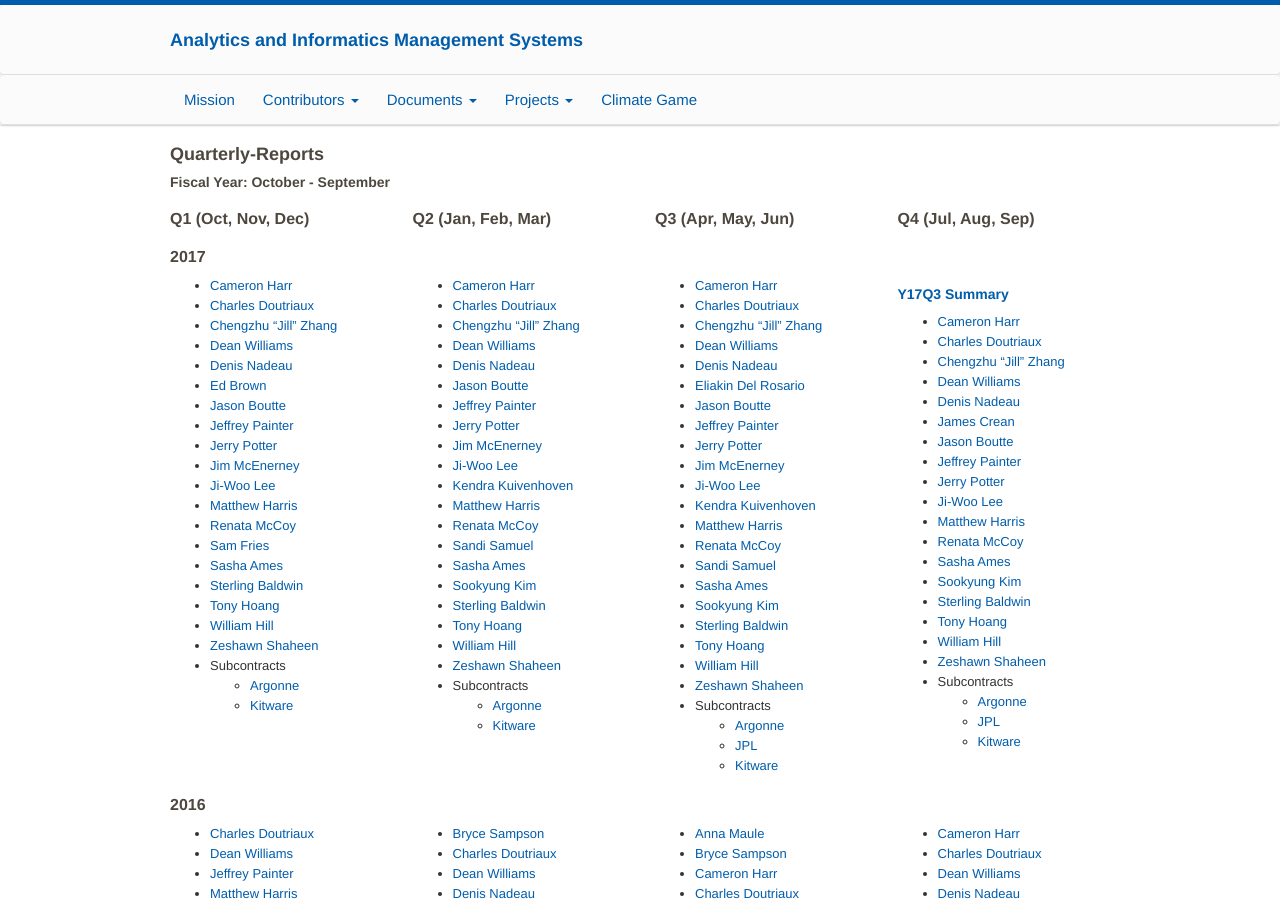
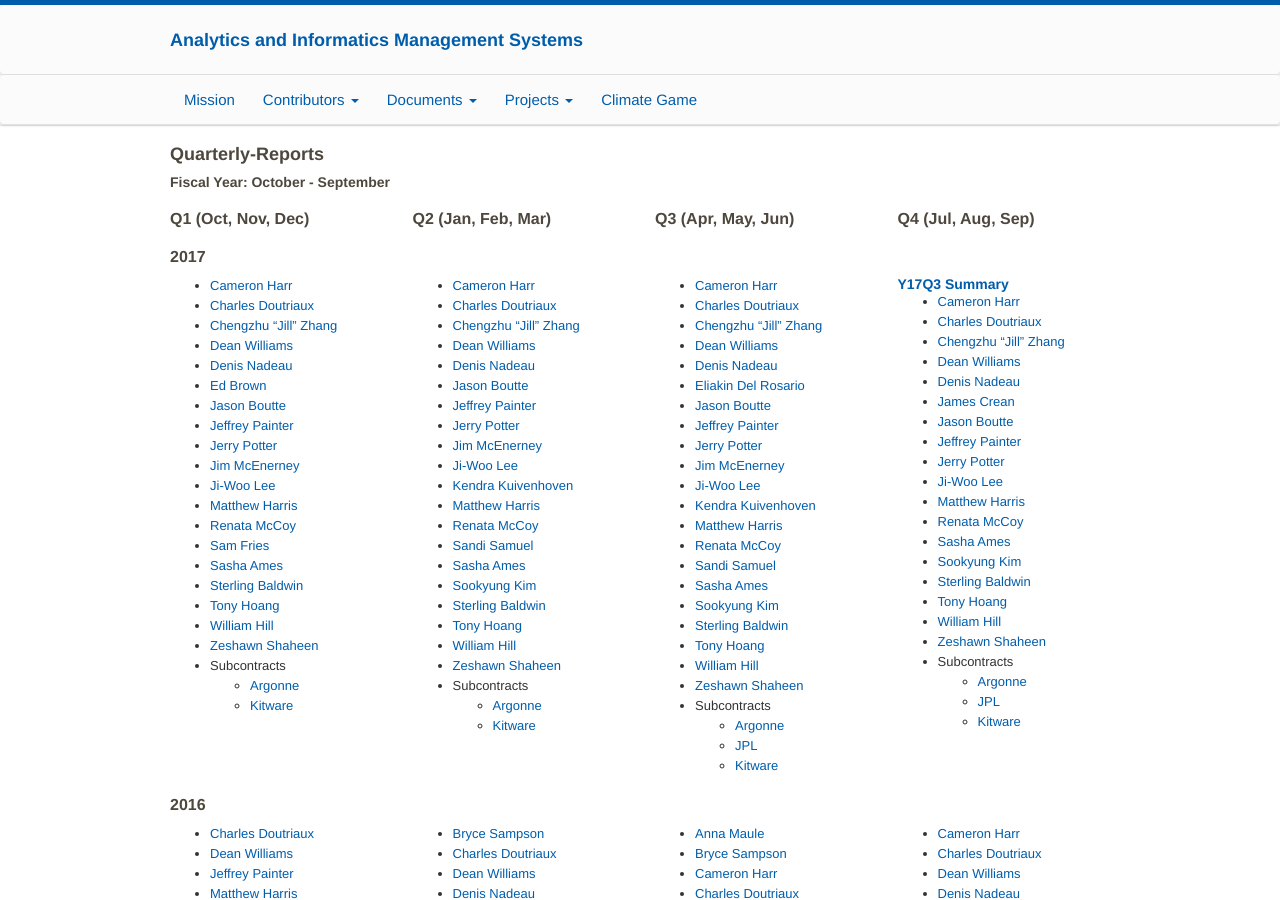
Before and after one commit to aims-group/aims-site, a Jekyll site: the page built from quarterly_reports.html, in a window 1280 px wide and 900 px high. Built offline with Jekyll 4.4.1, drawn with Linux system fonts in a browser that asks for light colours.

Commit message:
MBH: style changes

```diff
--- a/quarterly_reports.html
+++ b/quarterly_reports.html
@@ -115,7 +115,7 @@ title: Quarterly Reports
         </ul>
     </div>
     <div class="col-xs-6 col-sm-3">
-        <h5><a href='media/Quarterly-Reports/Y17Q3/Summary.pdf'>Y17Q3 Summary</a></h5>
+        <h5 style="margin-bottom: 0px; margin-top: 0px"><a href='media/Quarterly-Reports/Y17Q3/Summary.pdf'>Y17Q3 Summary</a></h5>
         <ul>
             <li><a href='media/Quarterly-Reports/Y17Q3/Cameron%20Harr.pdf'>Cameron Harr</a></li>
             <li><a href='media/Quarterly-Reports/Y17Q3/Charles%20Doutriaux.pdf'>Charles Doutriaux</a></li>
```
